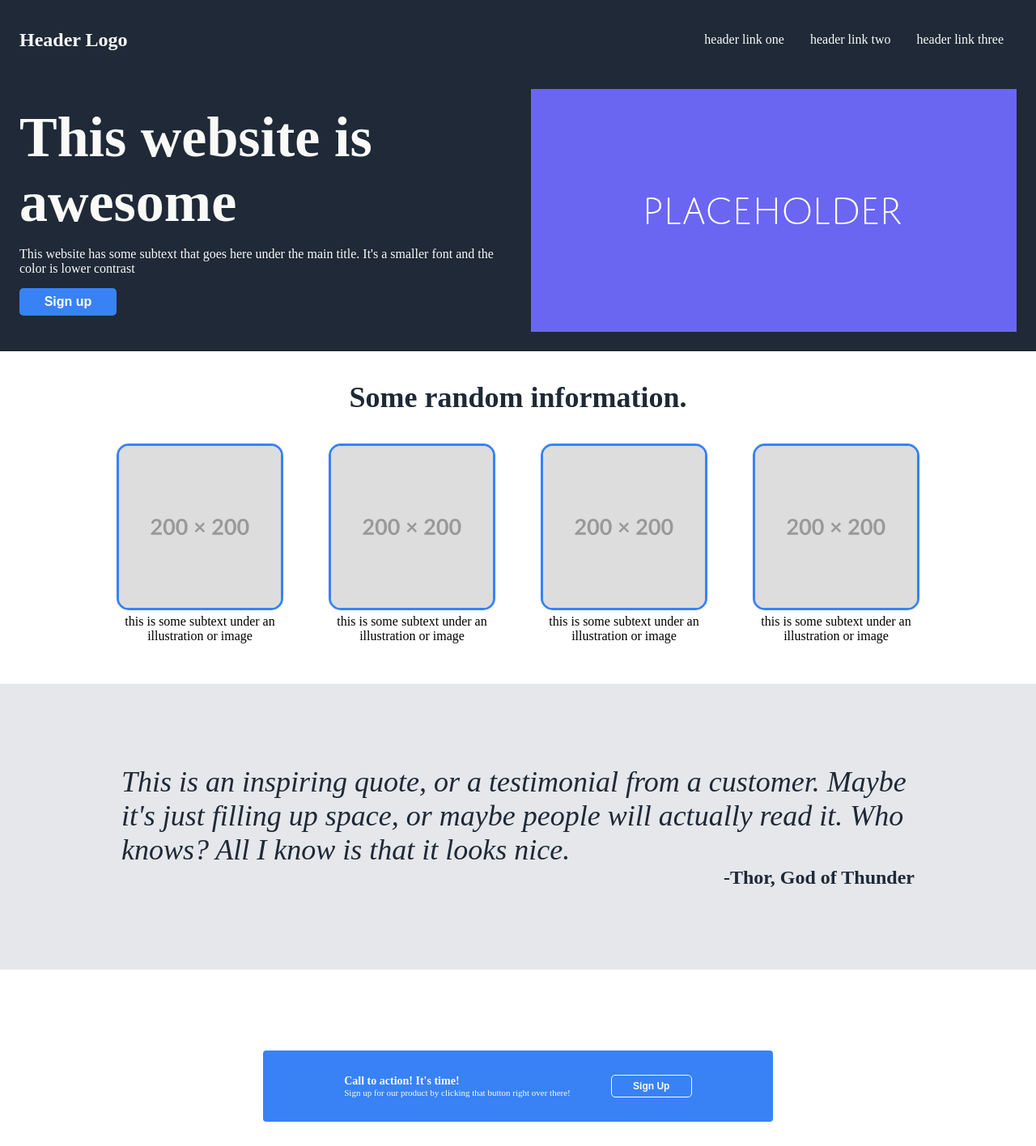
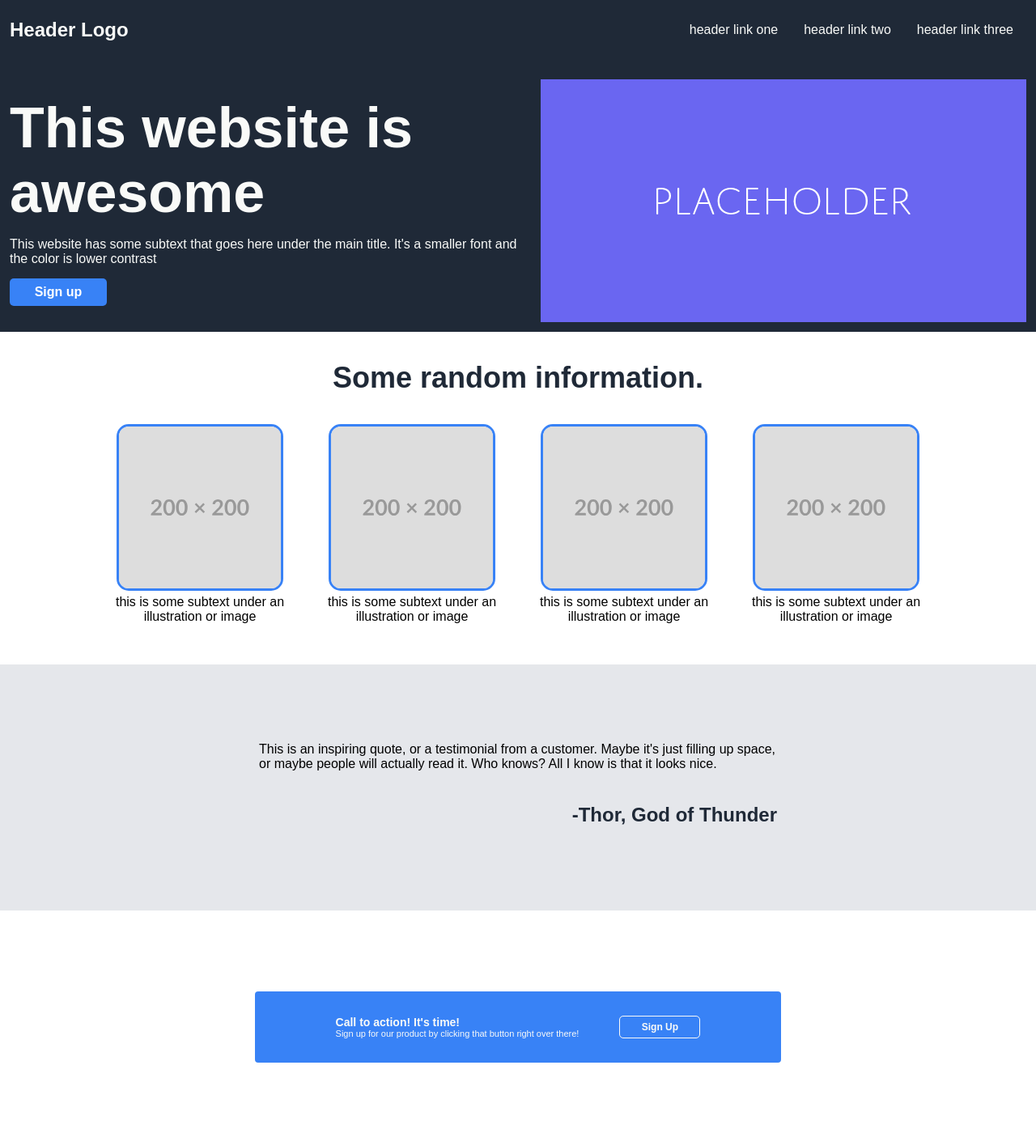
Before and after one commit to TazzDingoMan/LandingPage, a plain HTML site: page index.html in a window 1280 px wide. Shown: the whole page at 81% size. Drawn offline with Linux system fonts and the light colour scheme.

Commit message:
updated the style of the website

```diff
--- a/css/style.css
+++ b/css/style.css
@@ -1,6 +1,7 @@
 /* style.css */
 
 body {
+    font-family: Arial, Helvetica, sans-serif;
     display: flex;
     flex-direction: column;
     padding: 0;
@@ -11,12 +12,12 @@ body {
     display: flex;
     flex-direction: column;
     background-color: #1F2937;
-    padding: 24px;
+    padding: 12px;
+
 }
 
 .links, .text {
     display: flex;
-    margin-left: auto;
     color: #F9FAF8;
     font-weight: 500;
 }
@@ -24,13 +25,16 @@ body {
 .header {
     display: flex;
     align-items: center;
+    justify-content: space-between;
     margin-bottom: 36px;
+    align-self: stretch;
 }
 
 .body {
     display: flex;
     flex-direction: column;
     align-items: center;
+    flex-wrap: wrap;
 }
 
 a {
@@ -56,6 +60,7 @@ li {
     display: flex;
     justify-content: center;
 }
+
 
 .infotext {
     display: flex;
@@ -159,7 +164,8 @@ li {
     flex-direction: column;
     justify-content: center;
     background-color: #E5E7EB;
-    padding: 100px 150px;
+    padding: 80px 25%;
+    background-size: cover;
 }
 
 .quote {
@@ -170,7 +176,8 @@ li {
 }
 
 .quotee {
-    align-self: flex-end;
+    display: flex;
+    flex-direction: row-reverse;
     font-size: 24px;
     font-weight: 800;
     color: #1F2937;
--- a/index.html
+++ b/index.html
@@ -43,10 +43,10 @@
             this is some subtext under an illustration or image</div>
         </div>
     <div class="quotes">
-        <div class="quote">This is an inspiring quote, or a testimonial from a customer. Maybe it's just filling up space, or maybe people will actually read it. Who knows? All I know is that it looks nice.</div>
-        <div class="quotee">-Thor, God of Thunder</div>
+        <p>This is an inspiring quote, or a testimonial from a customer. Maybe it's just filling up space, or maybe people will actually read it. Who knows? All I know is that it looks nice.</p>
+        <p class="quotee">-Thor, God of Thunder</p>
     </div>
-    </div>
+
 
     <div class="footer">
         <div class="cta">
```
